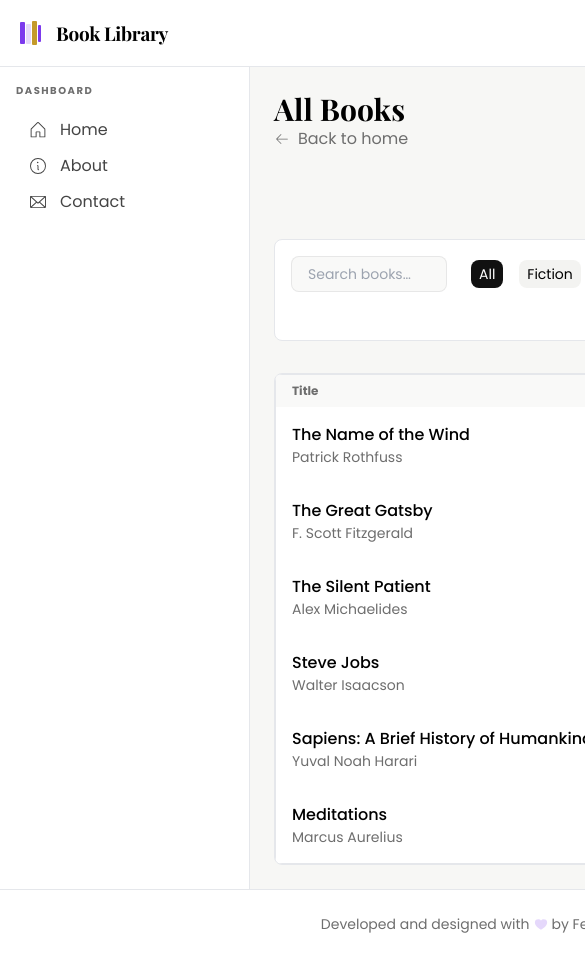
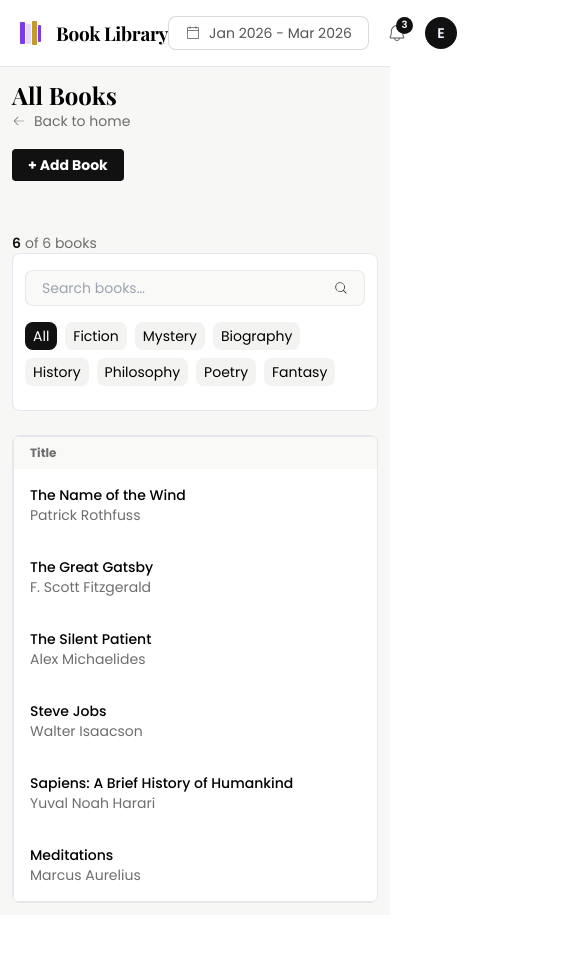
Before and after one commit to FP22FD/nextjs-dashboard-example, a Next.js app: page /books in a window 390 px wide. Shown: the top 958 px of the page, 585 px wide, since content can reach past the window. After the commit the page ends 915 px from the top, so only its background shows below. Built offline with nearby package versions, Linux system fonts and the light colour scheme.

Commit message:
refactor(breakpoints): enhance responsiveness and layout adjustments across components

```diff
--- a/src/app/books/AllBooksPage.tsx
+++ b/src/app/books/AllBooksPage.tsx
@@ -56,13 +56,15 @@ export default function AllBooksPage({ className }: Props) {
     }
 
     return (
-        <section className={`flex flex-col text-base ${className ?? ''}`}>
+        <section className={`min-w-0 flex flex-col text-sm sm:text-base ${className ?? ''}`}>
             {/* Header */}
-            <div className={`flex justify-between mb-8 align-middle pb-8 ${className ?? ''}`}>
+            <div className={`flex flex-col sm:flex-row sm:justify-between sm:items-start gap-4 mb-6 sm:mb-8 pb-6 sm:pb-8 ${className ?? ''}`}>
                 <div>
-                    <h1 className="text-3xl font-bold">All Books</h1>
+                    <h1 className="text-2xl sm:text-3xl font-bold">All Books</h1>
                     <Link
-                        href={"/"} className="flex place-items-center gap-2 cursor-pointer whitespace-nowrap transition-transform duration-200 ease-out hover:scale-105 active:scale-95 text-light-text2 hover:text-light-purple">
+                        href={'/'}
+                        className="inline-flex place-items-center gap-2 cursor-pointer whitespace-nowrap transition-transform duration-200 ease-out hover:scale-105 active:scale-95 text-light-text2 hover:text-light-purple"
+                    >
                         <PiArrowLeftLight />
                         <span>Back to home</span>
                     </Link>
@@ -73,7 +75,7 @@ export default function AllBooksPage({ className }: Props) {
                     <button
                         type="button"
                         aria-label="Add Book"
-                        className="bg-light-text0 hover:bg-light-accentBorder hover:text-light-purple text-light-bg1 font-bold px-4 rounded h-8 text-sm"
+                        className="bg-light-text0 hover:bg-light-accentBorder hover:text-light-purple text-light-bg1 font-bold px-4 rounded h-8 text-sm self-start sm:self-auto"
                         onClick={() => setOpen(true)}
                     >
                         + Add Book
@@ -86,13 +88,13 @@ export default function AllBooksPage({ className }: Props) {
             </div>
 
             {/* Search and Genre Filter */}
-            <p className="mt-1 text-light-text2 text-sm place-self-end mr-2">
+            <p className="mt-1 text-light-text2 text-sm place-self-start sm:place-self-end sm:mr-2">
                 <span className="font-semibold mr-1 text-light-text0">{filtered.length}</span>
                 of {ALL_BOOKS.length} books
             </p>
 
-            <div className="flex mb-8 items-center rounded-lg gap-6 border px-4 pt-4 pb-12 bg-light-bg1">
-                <div className="flex items-center gap-2 bg-light-bg2 border border-light-border rounded-lg py-[7px] px-4 w-[min(280px,40vw)] cursor-text transition-all duration-200 hover:shadow-sm hover:border-light-borderSoft focus-within:shadow-md focus-within:border-light-tag1t">
+            <div className="flex flex-col lg:flex-row lg:items-center mb-6 sm:mb-8 rounded-lg gap-4 sm:gap-6 border px-3 sm:px-4 pt-4 pb-6 sm:pb-8 lg:pb-4 bg-light-bg1">
+                <div className="flex items-center gap-2 bg-light-bg2 border border-light-border rounded-lg py-[7px] px-4 w-full md:w-[min(380px,50vw)] lg:w-[min(280px,40vw)] cursor-text transition-all duration-200 hover:shadow-sm hover:border-light-borderSoft focus-within:shadow-md focus-within:border-light-tag1t">
                     <input
                         type="text"
                         placeholder="Search books…"
@@ -106,7 +108,7 @@ export default function AllBooksPage({ className }: Props) {
                     </span>
                 </div>
 
-                <div className="flex content-center space-x-4">
+                <div className="flex flex-wrap items-center gap-2 sm:gap-3 lg:gap-4">
                     <button
                         type="button"
                         onClick={() => setGenreFilter('All')}
@@ -128,8 +130,8 @@ export default function AllBooksPage({ className }: Props) {
             </div>
 
             {/* Books Table */}
-            <div className="rounded-lg overflow-hidden border bg-light-bg1">
-                <table className="w-full text-left border">
+            <div className="rounded-lg border bg-light-bg1 overflow-x-auto">
+                <table className="w-full min-w-[720px] text-left border">
                     <thead className="text-light-text2 text-xs text-muted-foreground bg-light-bg2">
                         <tr>
                             <th className="py-2 px-4">Title</th>
--- a/src/app/books/BookRow.tsx
+++ b/src/app/books/BookRow.tsx
@@ -34,7 +34,7 @@ export default function BookRow({ book }: Props) {
         <Stars rating={book.rating} />
       </td>
       <td className="text-sm text-light-text2 text-center">{book.pages}</td>
-      <td className="text-sm text-light-text2 text-center">{book.year}</td>
+      <td className="text-sm text-light-text2 text-center md:pr-2 lg:pr-2">{book.year}</td>
 
       {/*
       <td className="text-sm text-light-text2 text-center">
--- a/src/app/books/[id]/page.tsx
+++ b/src/app/books/[id]/page.tsx
@@ -34,22 +34,16 @@ export const metadata: Metadata = {
 };
 
 type Props = {
-    params: {
+    params: Promise<{
         id: string;
-    }
+    }>;
     className?: string;
 };
 
 export default async function BookDetails({ params, className }: Props) {
-
     const resolvedParams = await params;
-
     const id = String(resolvedParams.id);
     const book = ALL_BOOKS.find((b) => String(b.id) === id);
-
-
-    console.log('ALL_BOOKS:', ALL_BOOKS);
-    console.log('params.id:', params.id, 'converted:', id);
 
     if (!book) return notFound();
 
--- a/src/components/layout/AppShell.tsx
+++ b/src/components/layout/AppShell.tsx
@@ -18,14 +18,22 @@ export default function AppShell({ children }: Props) {
     (route) => pathname === route || pathname.startsWith(`${route}/`),
   );
 
-  const mainClass = useLightBg ? 'p-6 bg-light-bg0' : 'p-6 bg-light-surfaceGlow';
+  const mainClass = useLightBg
+    ? 'min-w-0 p-3 sm:p-4 md:p-6 bg-light-bg0'
+    : 'min-w-0 p-3 sm:p-4 md:p-6 bg-light-surfaceGlow';
 
   return (
-    <div className="grid min-h-screen grid-rows-[auto_1fr_auto] grid-cols-[250px_1fr]">
-      <Header className="col-span-2" />
-      <Sidebar />
+    <div className="grid min-h-screen grid-rows-[auto_1fr_auto] grid-cols-1 min-[820px]:grid-cols-[250px_minmax(0,1fr)]">
+      {/* <Header className="hidden min-[820px]:flex min-[820px]:col-span-2" /> */}
+      <Header className="col-span-1 min-[820px]:col-span-2" />
+
+      <div className="hidden min-[820px]:block">
+        <Sidebar />
+      </div>
+
       <main className={mainClass}>{children}</main>
-      <Footer className="col-span-2" />
+
+      <Footer className="hidden min-[820px]:flex min-[820px]:col-span-2" />
     </div>
   );
 }
--- /dev/null
+++ b/src/utils/breakpoints.ts
@@ -0,0 +1,40 @@
+/**
+ * Breakpoints aligned with tailwind.config.js `theme.extend.screens`.
+ * This dashboard primarily targets tablet, desktop, and wide monitors.
+ * `sm` is kept as a compatibility fallback so existing responsive logic does not break.
+ *
+ * Tailwind prefix → JS usage
+ *  sm:  → BREAKPOINTS.sm   (480px)  — compatibility fallback
+ *  md:  → BREAKPOINTS.md   (768px)  — tablet
+ *  lg:  → BREAKPOINTS.lg   (1024px) — small desktop / landscape tablet
+ *  xl:  → BREAKPOINTS.xl   (1280px) — desktop
+ *  xxl: → BREAKPOINTS.xxl  (1536px) — wide monitor
+ */
+
+export const BREAKPOINTS = {
+    sm: 480,
+    md: 768,
+    lg: 1024,
+    xl: 1280,
+    xxl: 1536,
+} as const;
+
+export type BreakpointKey = keyof typeof BREAKPOINTS;
+
+/**
+ * Returns a min-width media query string for the given breakpoint key.
+ * @example mediaQuery('md') → '(min-width: 768px)'
+ */
+export function mediaQuery(key: BreakpointKey): string {
+    return `(min-width: ${BREAKPOINTS[key]}px)`;
+}
+
+/**
+ * Returns true if the current viewport width is at or above the given breakpoint.
+ * Safe to call only in browser contexts (returns false during SSR).
+ * @example isAtLeast('lg') → true when window.innerWidth >= 1024
+ */
+export function isAtLeast(key: BreakpointKey): boolean {
+    if (typeof window === 'undefined') return false;
+    return window.innerWidth >= BREAKPOINTS[key];
+}
--- a/tailwind.config.js
+++ b/tailwind.config.js
@@ -8,12 +8,14 @@ module.exports = {
   darkMode: 'class',
   theme: {
     extend: {
+      // Dashboard breakpoints (tablet, desktop, wide monitor) plus a compatibility `sm`.
+      // Keeping `sm` avoids breaking existing responsive utilities across the project.
       screens: {
-        sm: '480px',
-        md: '768px',
-        lg: '1024px',
-        xl: '1280px',
-        xxl: '1536px',
+        sm: '480px',  // Compatibility / small viewport fallback
+        md: '768px',  // Tablet
+        lg: '1024px', // Small desktop / landscape tablet
+        xl: '1280px', // Desktop
+        xxl: '1536px', // Wide monitor
       },
       fontFamily: {
         sans: ['Poppins', ...fontFamily.sans], //Poppins as the default sans font
```
